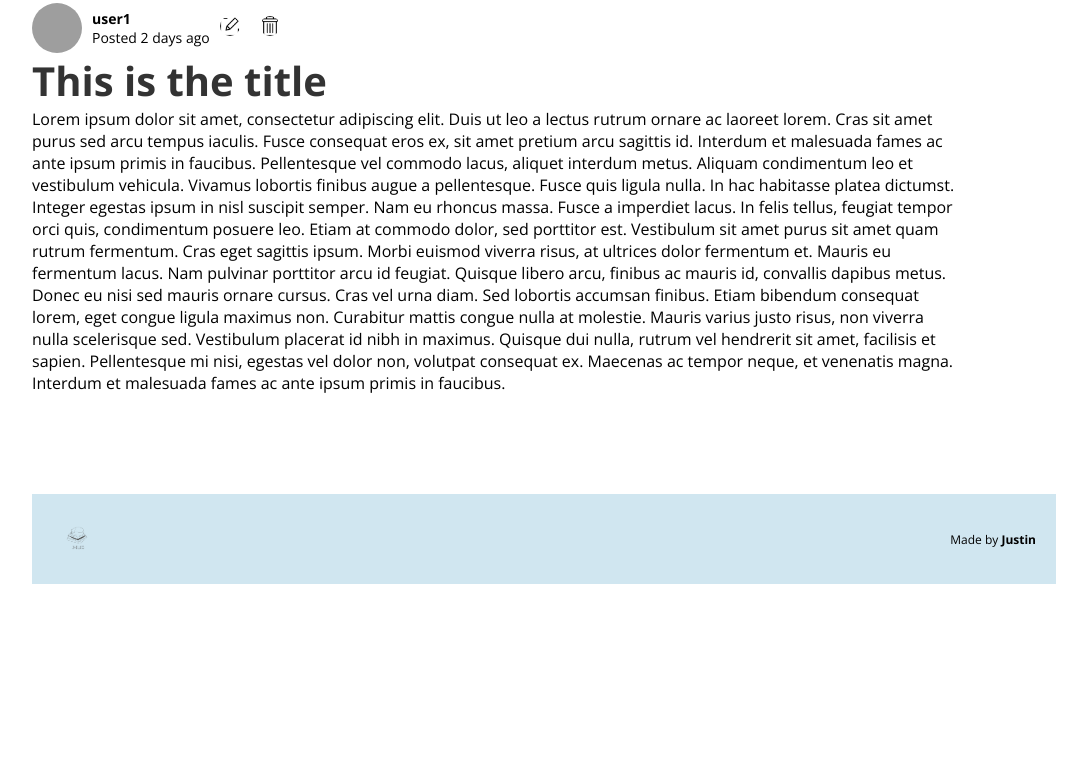
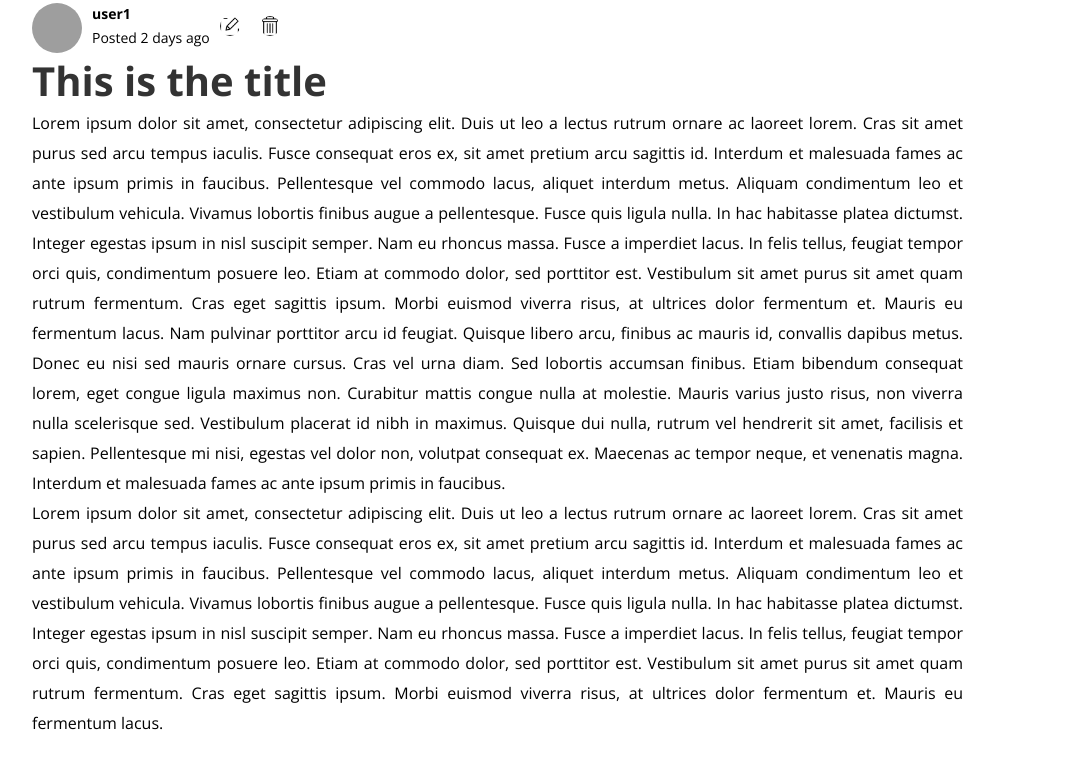
Before and after one commit to justinklam/Digital-Living, a React (Create React App) app in the folder client/: page /post/1 in a window 1280 px wide. Shown: the part 447-1220 px from the top of the page, without its empty margins (96-1183 px from the left). Before the commit the page ends 1031 px from the top, so only its background shows below. Built offline with nearby package versions, Linux system fonts and the light colour scheme; grey boxes are pictures that could not be loaded.

Commit message:
add styling for single/p section

```diff
--- a/client/src/pages/Single.jsx
+++ b/client/src/pages/Single.jsx
@@ -57,6 +57,21 @@ const Single = () => {
           Maecenas ac tempor neque, et venenatis magna. Interdum et malesuada
           fames ac ante ipsum primis in faucibus.
         </p>
+        <p>
+          Lorem ipsum dolor sit amet, consectetur adipiscing elit. Duis ut leo a
+          lectus rutrum ornare ac laoreet lorem. Cras sit amet purus sed arcu
+          tempus iaculis. Fusce consequat eros ex, sit amet pretium arcu
+          sagittis id. Interdum et malesuada fames ac ante ipsum primis in
+          faucibus. Pellentesque vel commodo lacus, aliquet interdum metus.
+          Aliquam condimentum leo et vestibulum vehicula. Vivamus lobortis
+          finibus augue a pellentesque. Fusce quis ligula nulla. In hac
+          habitasse platea dictumst. Integer egestas ipsum in nisl suscipit
+          semper. Nam eu rhoncus massa. Fusce a imperdiet lacus. In felis
+          tellus, feugiat tempor orci quis, condimentum posuere leo. Etiam at
+          commodo dolor, sed porttitor est. Vestibulum sit amet purus sit amet
+          quam rutrum fermentum. Cras eget sagittis ipsum. Morbi euismod viverra
+          risus, at ultrices dolor fermentum et. Mauris eu fermentum lacus.
+        </p>
       </div>
       <div className="menu">Menu</div>
     </div>
--- a/client/src/style.scss
+++ b/client/src/style.scss
@@ -271,6 +271,11 @@ $lightblue: #d0e6f0;
           color: #333;
         }
 
+        p {
+          text-align: justify;
+          line-height: 30px;
+        }
+
         .menu {
           flex: 2;
         }
```
